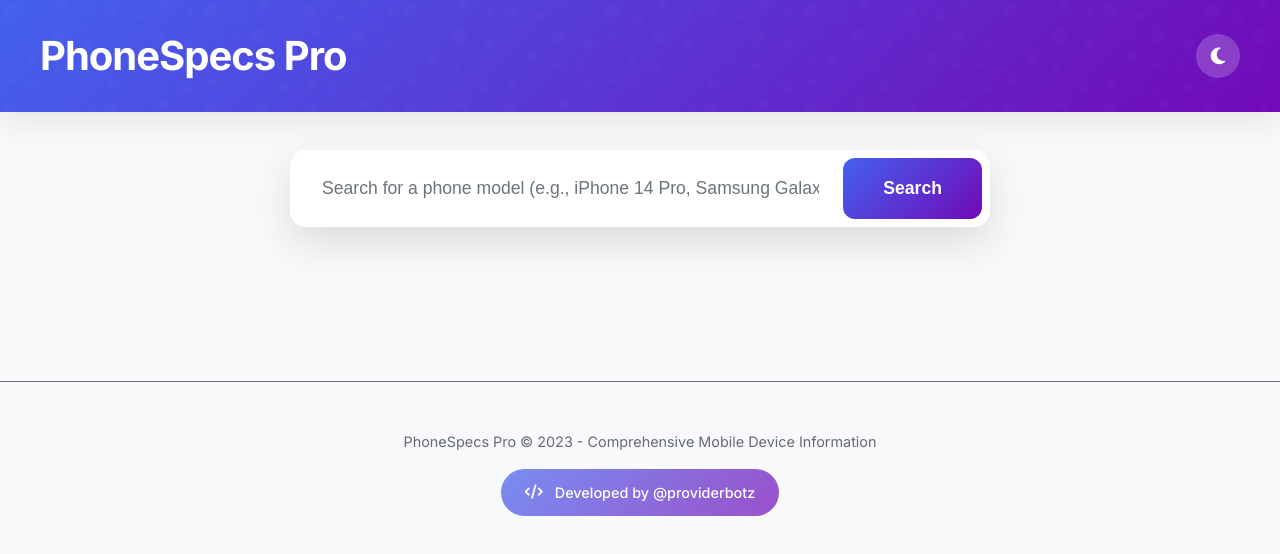
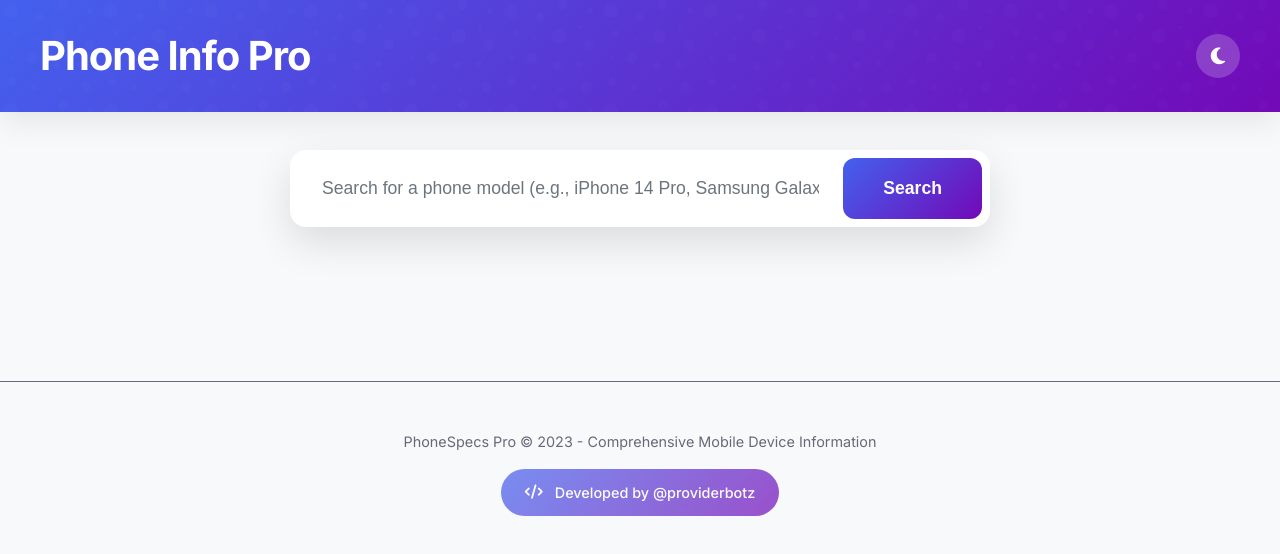
Before and after one commit to providerbotz/PhoneInfo, a plain HTML site: page index.html in a window 1280 px wide. Drawn offline with Linux system fonts and the light colour scheme.

Commit message:
Update index.html

```diff
--- a/index.html
+++ b/index.html
@@ -994,7 +994,7 @@
             <div class="splash-logo">
                 <i class="fas fa-mobile-alt"></i>
             </div>
-            <div class="splash-text">PhoneSpecs Pro</div>
+            <div class="splash-text">Phone Info Pro</div>
             <div class="splash-subtitle">Your comprehensive mobile device information resource</div>
             <div class="progress-bar">
                 <div class="progress"></div>
@@ -1005,7 +1005,7 @@
     <!-- Main App -->
     <header>
         <div class="header-content">
-            <h1>PhoneSpecs Pro</h1>
+            <h1>Phone Info Pro</h1>
             <div class="header-actions">
                 <button class="theme-toggle" id="themeToggle">
                     <i class="fas fa-moon"></i>
```
